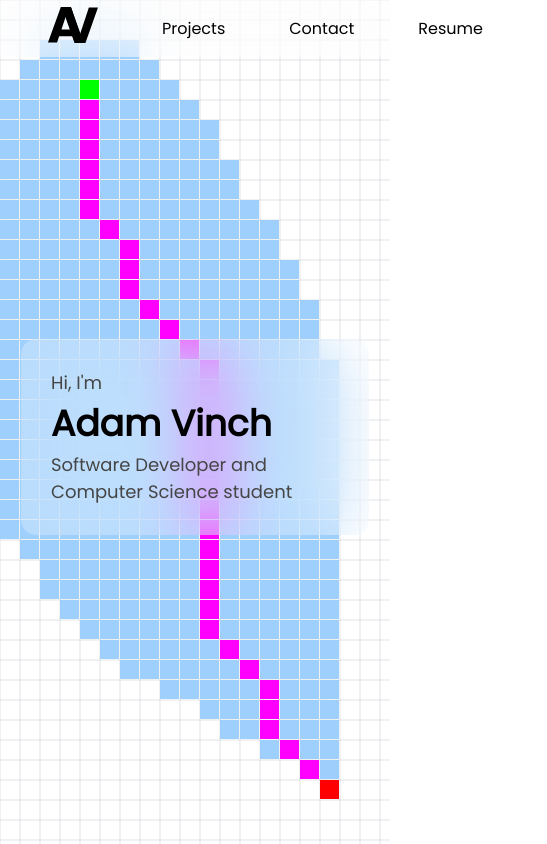
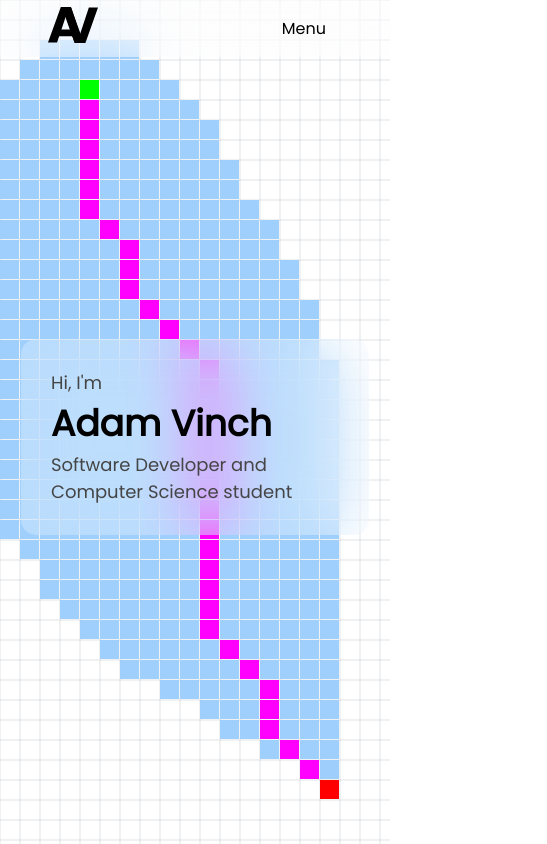
Before and after one commit to Adamv27/Portfolio, a React (Vite) app: page / in a window 390 px wide. Shown: the whole page, 547 px wide, since content can reach past the window. Built offline with nearby package versions, Linux system fonts and the light colour scheme.

Commit message:
Start mobile nav menu

```diff
--- a/src/components/NavBar.jsx
+++ b/src/components/NavBar.jsx
@@ -11,11 +11,14 @@ const NavBar = () => {
 			<Link to="/">
 				<img src={logo} width="50" height="50" />
 			</Link>
-			<div>
+			<div id="nav-links">
 				<Link to="projects">Projects</Link>
 				<Link to="contact">Contact</Link>
         <a href={Resume} id='resume-link' target='_blank' without rel='noopener noreferrer'>Resume</a>
 			</div>
+      <div id="nav-menu-button">
+        Menu
+      </div>
 		</nav>
 	)
 }
--- a/src/styles/NavBar.css
+++ b/src/styles/NavBar.css
@@ -17,10 +17,26 @@ a {
 	font-size: medium;
 }
 
-
-#resume-button {
+#resume-link {
   border: 1px solid black;
-  background-color: white;
   border-radius: 8px;
   padding: 5px 10px 5px 10px;
 }
+
+#nav-links {
+  display: none;
+}
+
+#nav-menu-button {
+  margin-right: 4em;
+}
+
+@media only screen and (min-width: 500px) {
+  #nav-links {
+    display: block;
+  }
+
+  #nav-menu-button {
+    display: none;
+  }
+}
```
